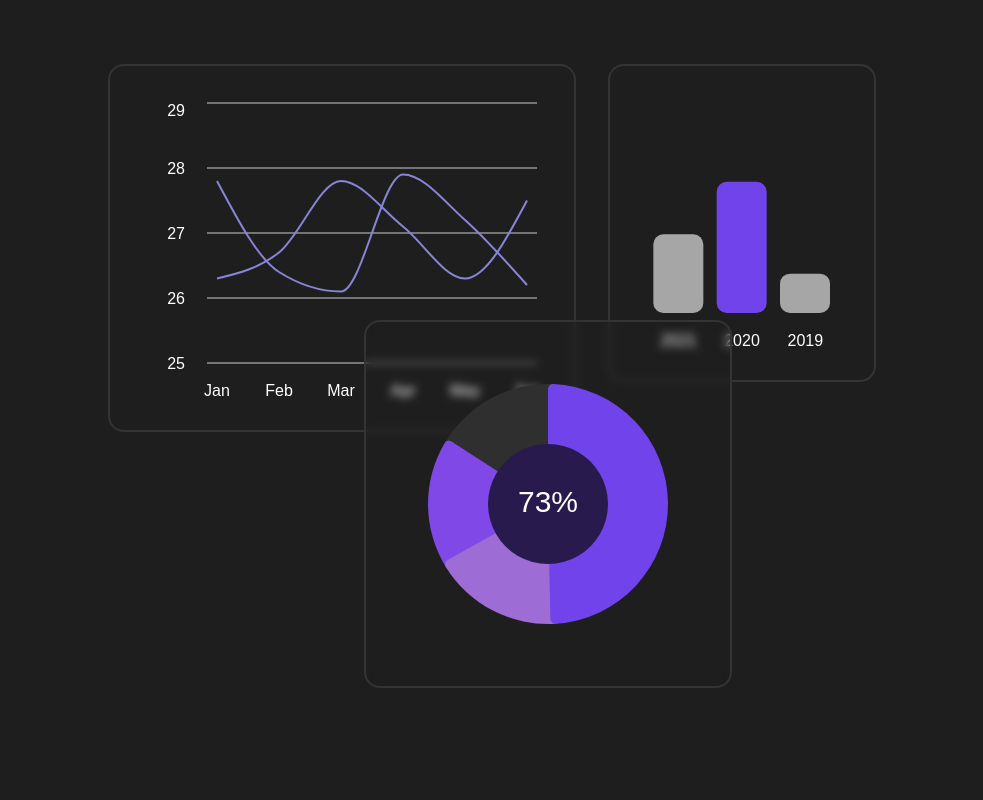
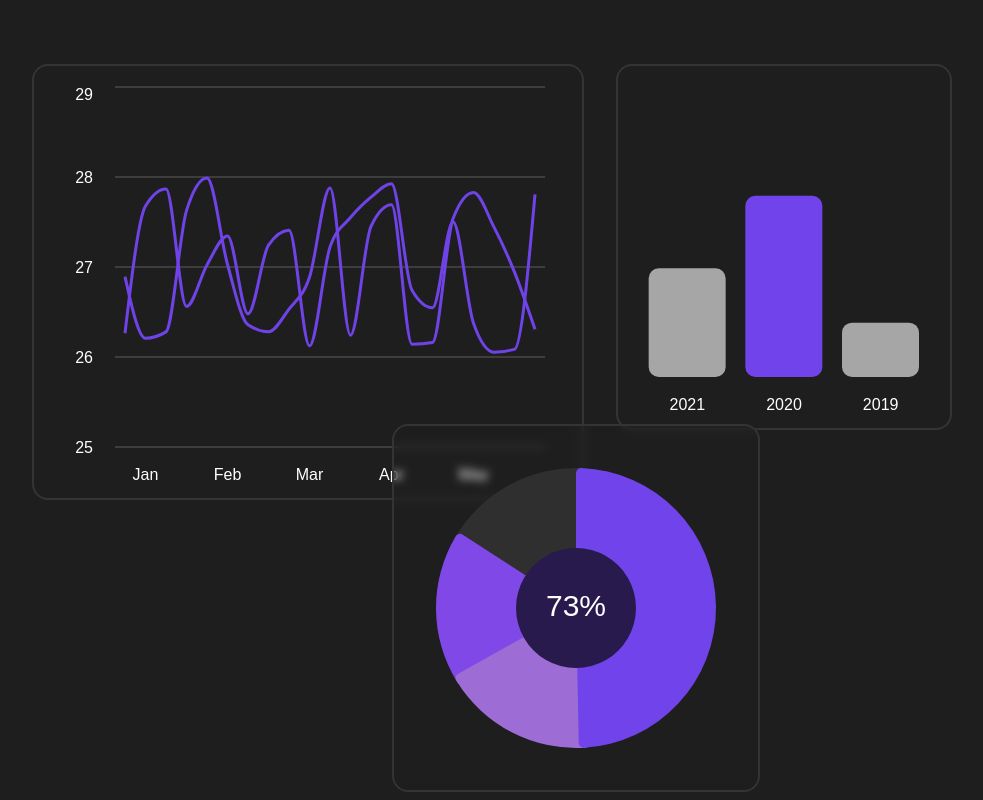
Before and after one commit to phantom-98/react-typescript-test, a Next.js app: page / in a window 1280 px wide. Shown: the whole page, without its empty margins (148-1131 px from the left). Built offline with nearby package versions, Linux system fonts and the light colour scheme.

Commit message:
fix minor problems

```diff
--- a/src/app/page.tsx
+++ b/src/app/page.tsx
@@ -1,40 +1,19 @@
 'use client'
-import { useState } from 'react';
-import { LineChart, Line, XAxis, YAxis, CartesianGrid, Tooltip, Legend, BarChart, Bar, PieChart, Pie, ResponsiveContainer, Cell, Label, Sector } from 'recharts';
+import { LineChart, Line, XAxis, YAxis, CartesianGrid, BarChart, Bar, PieChart, Pie, Cell, Sector } from 'recharts';
 import { PieSectorDataItem } from 'recharts/types/polar/Pie';
 
-const months = [
-  {
-    name: 'Jan',
-    uv: 26.3,
-    pv: 27.8,
-  },
-  {
-    name: 'Feb',
-    uv: 26.7,
-    pv: 26.4,
-  },
-  {
-    name: 'Mar',
-    uv: 27.8,
-    pv: 26.1,
-  },
-  {
-    name: 'Apr',
-    uv: 27.1,
-    pv: 27.9,
-  },
-  {
-    name: 'May',
-    uv: 26.3,
-    pv: 27.2,
-  },
-  {
-    name: 'Jun',
-    uv: 27.5,
-    pv: 26.2,
-  },
-]
+const month = ["Jan", "Feb", "Mar", "Apr", "May", "Jun"]
+
+const months = new Array<number>(21).fill(0).map((_, index) => {
+  const name = month[(index - 1) / 4];
+  const uv = Math.random() * 2 + 26;
+  const pv = Math.random() * 2 + 26;
+  return {
+    name,
+    uv,
+    pv
+  }
+})
 
 const years = [
   {
@@ -74,22 +53,23 @@ const pie = [
   },
 ].reverse();
 
+
 const Home = () => {
-  const [active, setActive] = useState(0);
+
   return (
     <div className="flex items-center justify-center">
       <div className='mt-16 flex gap-8 relative'>
-        <div className='border-[#343434] border-2 rounded-2xl p-8 w-fit h-fit'>
-          <LineChart width={400} height={300} data={months}>
-            <CartesianGrid vertical={false}></CartesianGrid>
-            <Line type="monotone" dataKey="uv" stroke="#8884d8" strokeWidth={2} dot={false}/>
-            <Line type="monotone" dataKey="pv" stroke="#8884d8" strokeWidth={2} dot={false}/>
+        <div className='border-[#343434] border-2 rounded-2xl p-4 pr-8 w-fit h-fit'>
+          <LineChart width={500} height={400} data={months}>
+            <CartesianGrid vertical={false} stroke='#5D5D5D'></CartesianGrid>
+            <Line type="monotone" dataKey="uv" stroke="#6F43E7" strokeWidth={3} dot={false}/>
+            <Line type="monotone" dataKey="pv" stroke="#6F43E7" strokeWidth={3} dot={false}/>
             <XAxis dataKey="name" padding={{left: 10, right: 10}} axisLine={false} tickLine={false} tick={{fill: "white"}} tickMargin={16}/>
             <YAxis type='number' domain={[25, 29]} axisLine={false} tickLine={false} tick={{fill: "white"}} tickMargin={16}/>
           </LineChart>
         </div>
-        <div className='border-[#343434] border-2 rounded-2xl p-8 w-fit h-fit'>
-          <BarChart data={years} width={200} height={250}>
+        <div className='border-[#343434] border-2 rounded-2xl p-4 w-fit h-fit'>
+          <BarChart data={years} width={300} height={330}>
             <Bar dataKey="v" color='color' >
               {
                 years.map((y, index) => (
@@ -100,15 +80,15 @@ const Home = () => {
             <XAxis dataKey="name" axisLine={false} tickLine={false} tick={{fill: "white"}} tickMargin={16}/>
           </BarChart>
         </div>
-        <div className='absolute top-64 left-64 border-[#343434] border-2 rounded-2xl p-8 backdrop-blur-sm'>
+        <div className='absolute top-[360px] left-[360px] border-[#343434] border-2 rounded-2xl p-8 backdrop-blur-sm'>
           <PieChart width={300} height={300}>
             <Pie
               dataKey="v"
+              isAnimationActive={false}
               data={pie}
               cx="50%"
               cy="50%"
-              outerRadius={120}
-              fill="#8884d8"
+              outerRadius={140}
               stroke='none'
               startAngle={85}
               endAngle={450}
@@ -118,7 +98,7 @@ const Home = () => {
             >
               {
                 pie.map((p, index) => (
-                  <Cell key={index} fill={p.color} width={index} radius={80 - 4*index} className='border-none'></Cell>
+                  <Cell key={index} fill={p.color} width={index} className='border-none'></Cell>
                 ))
               }
             </Pie>
```
